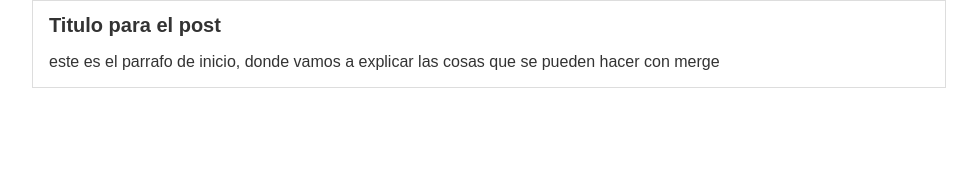
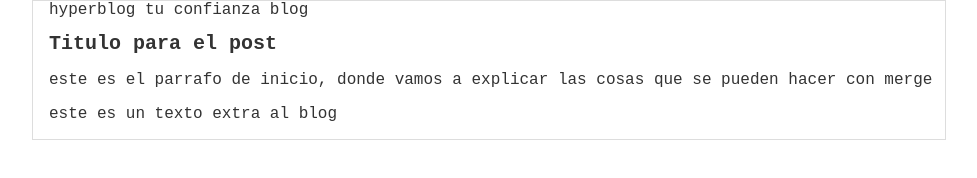
Before and after one commit to eduardo1109/Plazi-Studies, a plain HTML site: page curso-github-profesional/proyecto1/blogspot.html in a window 1280 px wide. Shown: the whole page, without its empty margins (151-1128 px from the left). Drawn offline with Linux system fonts and the light colour scheme.

Commit message:
cambio de font y agrege parrafo

```diff
--- a/curso-github-profesional/proyecto1/CSS/index.css
+++ b/curso-github-profesional/proyecto1/CSS/index.css
@@ -1,10 +1,11 @@
 body{
     color:#333;
     text-align:center;
-    font-family: Arial, Helvetica, sans-serif;
+    font-family: 'Courier New', Courier, monospace;
     font-size: 16px;
     margin: 0;
     padding: 0;
+
 }
 #container{
     width: 70%;
--- a/curso-github-profesional/proyecto1/blogspot.html
+++ b/curso-github-profesional/proyecto1/blogspot.html
@@ -10,10 +10,16 @@
     </head>
     <body>
         <div id="container">
+            <div id="cabecera">
+                hyperblog
+                <span id="tagline">tu confianza blog </span>
+
+            </div>
             <div id="post">
                  <h1>Titulo para el post </h1>
                 <p>este es el parrafo de inicio, donde vamos a explicar
                 las cosas que se pueden hacer con merge</p>
+                 <p>este es un texto extra al blog</p>
             </div>
         </div>
     </body>
```
